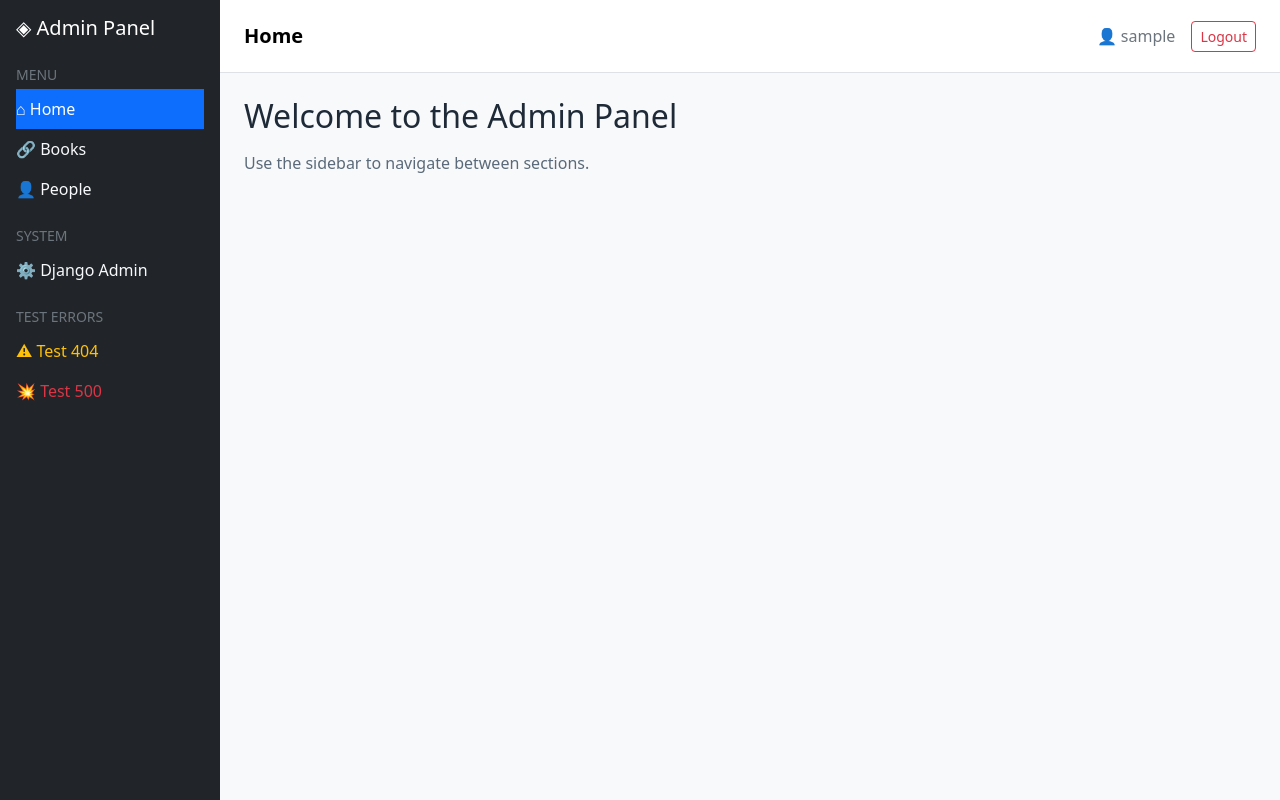
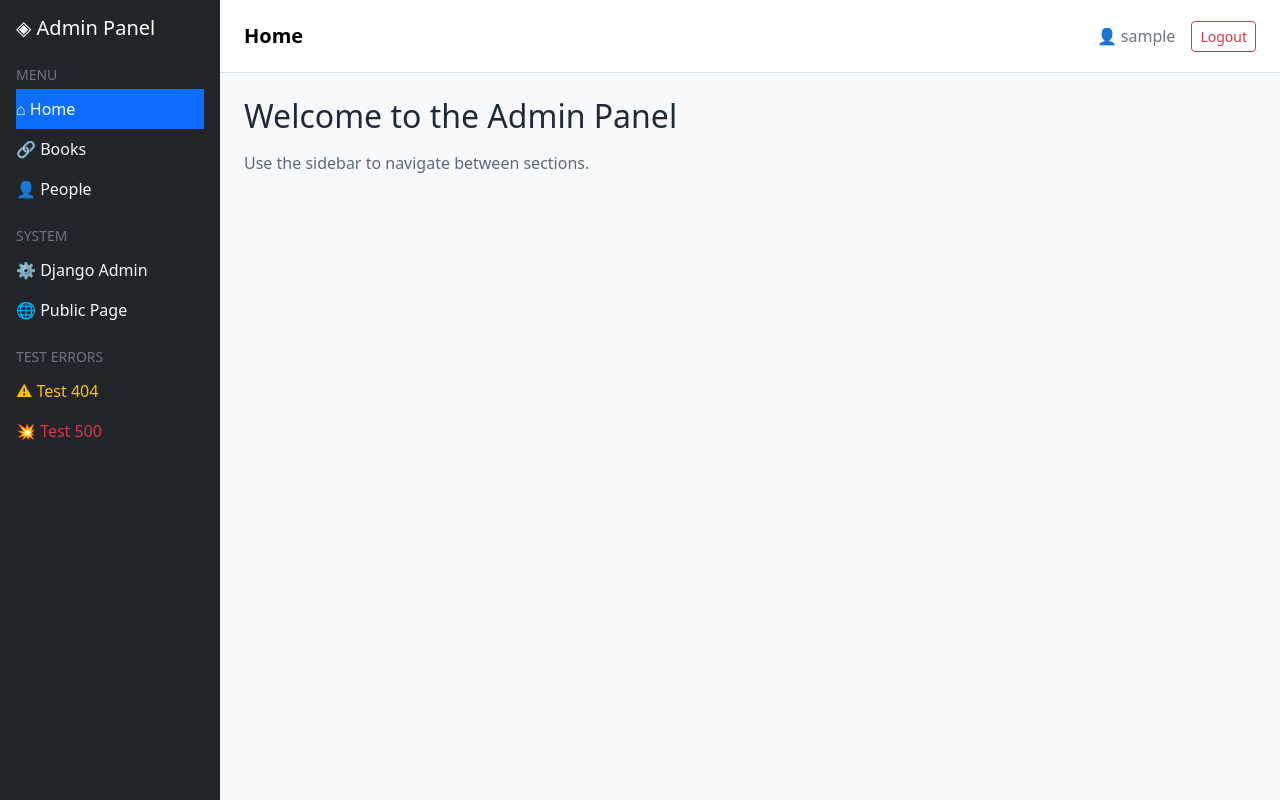
Before and after one commit to toriium/django_project_model, a Django app: page / in a window 1280 px wide. Run offline with Django 5.2, Linux system fonts and the light colour scheme; the visitor is signed in with stand-in values (Sample User, id 1).

Commit message:
feat: add lgin free page

```diff
--- a/core/settings.py
+++ b/core/settings.py
@@ -16,6 +16,8 @@
 
 BASE_DIR = Path(__file__).resolve().parent.parent
 
+# Only loads the .env file if it exists
+# In Production, the environment variables will be set in the environment, not in a file.
 load_dotenv(BASE_DIR / ".env")
 
 SECRET_KEY = os.getenv("SECRET_KEY")  # secret key for cryptographic signing
--- a/library_app/templates/library_app/base.html
+++ b/library_app/templates/library_app/base.html
@@ -26,6 +26,9 @@
                 <li class="nav-item small text-secondary text-uppercase mt-3 mb-1">System</li>
                 <li class="nav-item">
                     <a class="nav-link px-0 text-light" href="/admin/" target="_blank">&#9881; Django Admin</a>
+                </li>
+                <li class="nav-item">
+                    <a class="nav-link px-0 {% if request.path == '/public/' %}active bg-primary text-white{% else %}text-light{% endif %}" href="{% url 'public' %}">&#127760; Public Page</a>
                 </li>
                 <li class="nav-item small text-secondary text-uppercase mt-3 mb-1">Test Errors</li>
                 <li class="nav-item">
--- a/library_app/urls.py
+++ b/library_app/urls.py
@@ -5,6 +5,7 @@
 urlpatterns = [
     path("", views.home, name="home"),
     path("people/", views.people_table, name="people_table"),
+    path("public/", views.public, name="public"),
     path("test/404/", views.trigger_404, name="trigger_404"),
     path("test/500/", views.trigger_500, name="trigger_500"),
 ]
--- a/library_app/views.py
+++ b/library_app/views.py
@@ -1,5 +1,6 @@
 from datetime import date, datetime
 
+from django.contrib.auth.decorators import login_not_required
 from django.http import Http404
 from django.shortcuts import render
 from pydantic import BaseModel
@@ -59,6 +60,11 @@
     return generate_generic_table(request, people)
 
 
+@login_not_required
+def public(request):
+    return render(request, "library_app/public.html")
+
+
 def trigger_404(request):
     raise Http404("This page does not exist.")
 
```
